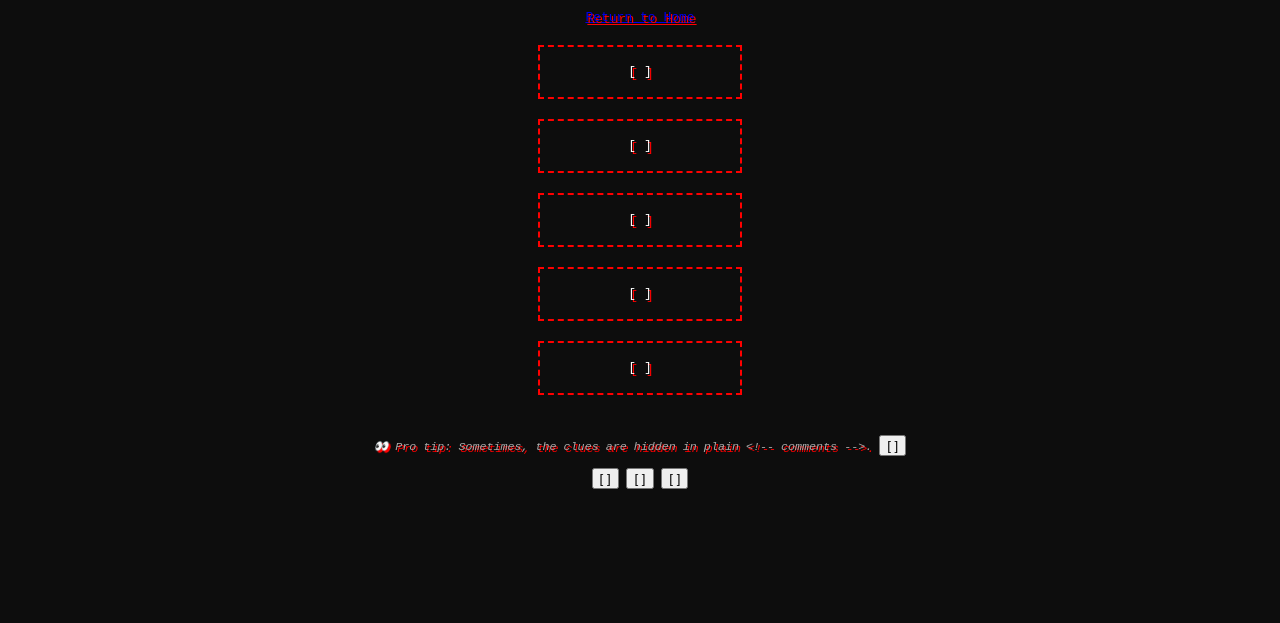
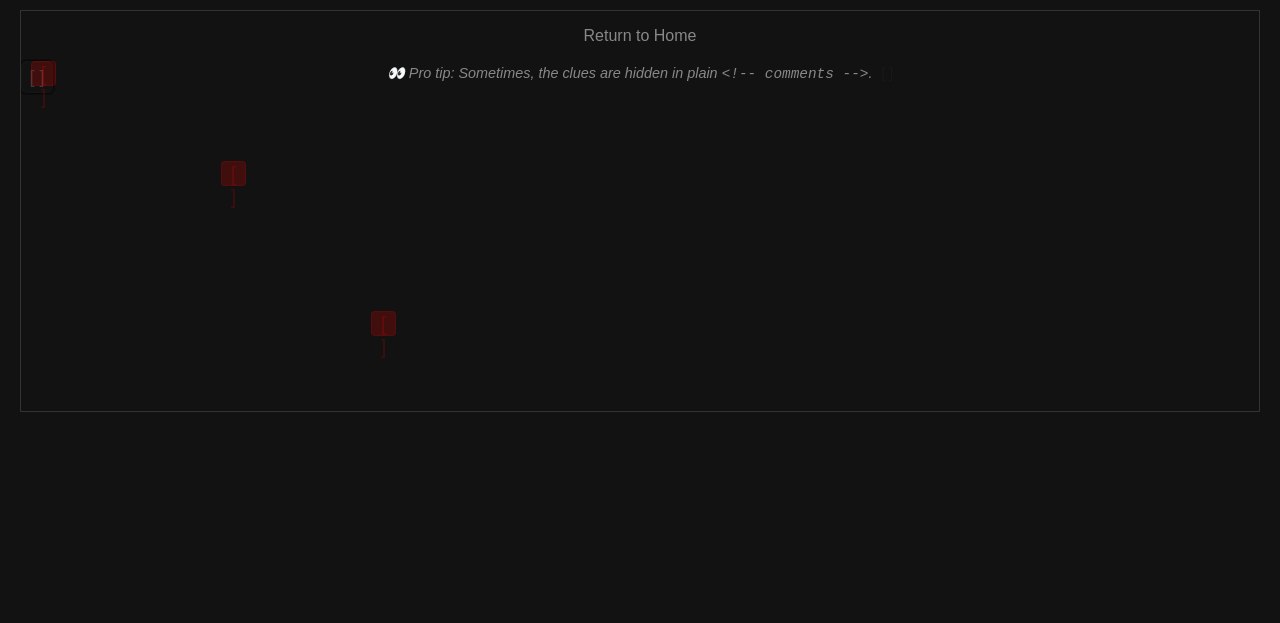
Before and after one commit to loomv1/loomv1.github.io, a plain HTML site: page 404_escape.html in a window 1280 px wide. Shown: the part 177-800 px from the top of the page. Drawn offline with Linux system fonts and the light colour scheme.

Commit message:
Update style.css

```diff
--- a/style.css
+++ b/style.css
@@ -1,35 +1,100 @@
+/* General page styles */
 body {
-  background-color: #0d0d0d;
-  color: #fff;
-  font-family: monospace;
+  background: #121212;
+  color: #eee;
+  font-family: Arial, sans-serif;
+  padding: 40px 20px;
   text-align: center;
-  padding-top: 10vh;
-  animation: glitch 1s infinite;
+  margin: 0;
 }
 
-@keyframes glitch {
-  0% { text-shadow: 2px 2px red; }
-  50% { text-shadow: -2px -2px blue; }
-  100% { text-shadow: 2px 2px red; }
+h1 {
+  font-weight: 700;
+  font-size: 2.5rem;
 }
 
+/* Game area container */
+#game-area {
+  position: relative;
+  height: 400px;
+  margin-top: 30px;
+  border: 1px solid #333;
+  background: #121212;
+  overflow: hidden;
+}
+
+/* Glitch boxes to click */
 .glitch-box {
-  margin: 20px auto;
-  border: 2px dashed red;
-  width: 200px;
-  height: 50px;
-  line-height: 50px;
+  position: absolute;
+  width: 30px;
+  height: 30px;
+  line-height: 30px;
+  background: rgba(34, 34, 34, 0.3);
+  border: 1px solid transparent;
+  border-radius: 6px;
+  font-size: 18px;
+  color: rgba(85, 85, 85, 0.5);
   cursor: pointer;
-  transition: border 0.3s;
+  user-select: none;
+  text-align: center;
+  transition: border-color 0.3s, color 0.3s, background-color 0.3s;
+  filter: drop-shadow(0 0 1px #000);
 }
 
 .glitch-box:hover {
-  border: 2px dashed lime;
+  border-color: #00ff99;
+  color: #00ff99;
+  background-color: rgba(0, 255, 153, 0.3);
+  filter: drop-shadow(0 0 8px #00ff99);
 }
 
+/* Subtle hint text */
 .subtle-hint {
-  margin-top: 40px;
-  font-size: 0.9em;
-  color: #aaaaaa;
+  margin-top: 20px;
   font-style: italic;
+  color: #888;
+  font-size: 0.9rem;
 }
+
+/* Fake "Return to Home" link */
+#fake-link {
+  color: #888;
+  text-decoration: none;
+  cursor: default;
+}
+
+#fake-link:hover {
+  text-decoration: underline;
+}
+
+/* Hidden real buttons inside text - very small and nearly invisible */
+.hidden-button {
+  background: transparent;
+  border: none;
+  color: rgba(85, 85, 85, 0.1);
+  font-size: 14px;
+  cursor: pointer;
+  padding: 0;
+  margin-left: 5px;
+  user-select: none;
+  transition: color 0.3s;
+}
+
+.hidden-button:hover {
+  color: lime; /* Reveals on hover */
+}
+
+/* Fake buttons scattered around to confuse */
+.fake-button {
+  position: absolute;
+  width: 25px;
+  height: 25px;
+  background: rgba(255, 0, 0, 0.2);
+  border: 1px solid rgba(255, 0, 0, 0.1);
+  border-radius: 4px;
+  color: rgba(255, 0, 0, 0.2);
+  font-size: 20px;
+  cursor: default;
+  user-select: none;
+  pointer-events: none; /* not clickable */
+}
```
